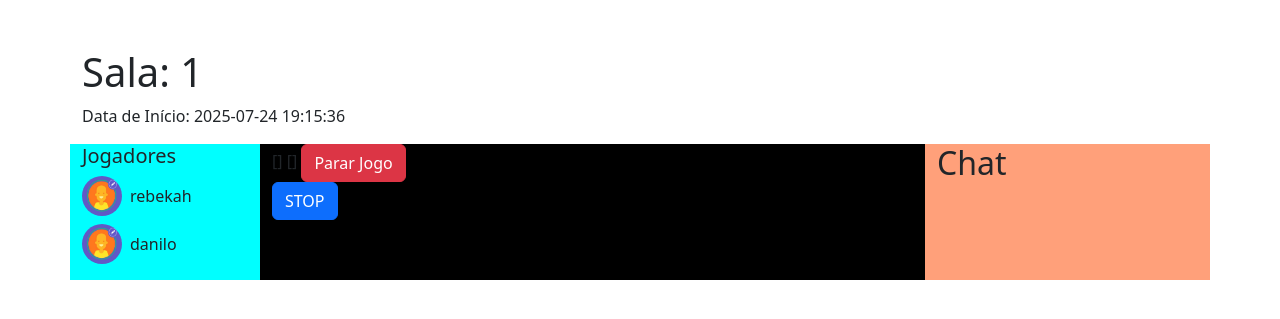
After one commit to rebekahethel/stop, a Flask app: page /sala/1 in a window 1280 px wide. The commit adds this page. Shown: the top 319 px of the page. Run offline with Flask 3, Linux system fonts and the light colour scheme.

Commit message:
criando a sala do jogo

```diff
--- a/app.py
+++ b/app.py
@@ -105,13 +105,17 @@ def criar_sala():
         #pdb.set_trace()
         senha = request.form.get('senha')
         tempo = request.form.get('tempo')
-        letras = request.form.get('letras')
-        temas = request.form.get('temas')
+        letras_ids = request.form.getlist('letras')
+        temas_ids = request.form.getlist('temas')
 
-        sala = Sala(numero_rodadas=numero_rodadas, tempo=60, numero_jogadores=numero_jogadores, senha=senha)
+        letras = Letras.query.filter(Letras.id.in_(letras_ids)).all()
+        temas = Tema.query.filter(Tema.id.in_(temas_ids)).all()
+
+        sala = Sala(numero_rodadas=numero_rodadas, tempo=60, numero_jogadores=numero_jogadores, senha=senha, temas=temas, letras=letras)
 
         db.session.add(sala)
         db.session.commit()
+
         return redirect(url_for('inicio'))
 
     letras = Letras.query.all()
@@ -121,6 +125,12 @@ def criar_sala():
     tempo = [60, 120, 180]
 
     return render_template('criar_sala.html', letras=letras, temas=temas , numero_jogadores=numero_jogadores, numero_rodadas=numero_rodadas, tempo=tempo)
+
+@app.route('/sala/<int:sala_id>')
+def sala(sala_id):
+    sala = Sala.query.get_or_404(sala_id)
+
+    return render_template('sala.html', sala=sala, rodadas=sala.rodadas, letras=sala.letras, temas=sala.temas, jogadores=sala.jogadores)
 
 
 
@@ -135,6 +145,16 @@ def admin_tema():
     temas = Tema.query.all()
     return render_template('tema.html', temas=temas)
 
+@app.route('/sala/iniciar', methods=['GET', 'POST'])
+def iniciar_sala():
+    if request.method == 'POST':
+        sala_id = request.form.get('sala_id')
+        sala = Sala.query.get_or_404(sala_id)
+        sala.data_inicio = db.func.current_timestamp()
+        db.session.add(sala)
+        db.session.commit()
+
+        return redirect(url_for('sala', sala_id=sala.id))
 
 
 @app.route('/admin/letra', methods=['GET', 'POST'])
--- /dev/null
+++ b/templates/sala.html
@@ -0,0 +1,74 @@
+{% extends "base.html" %}
+
+{% block content %}
+{% if sala.data_inicio %}
+<div class="container mt-5">
+    <h1>Sala: {{ sala.id }}</h1>
+    <p>Data de Início: {{ sala.data_inicio.strftime('%Y-%m-%d %H:%M:%S') }}</p>
+
+    {% else %}
+    <div class="container mt-5">
+        <h1>Sala: {{ sala.id }}</h1>
+        <p>Aguardando início do jogo...</p>
+        {% endif %}
+
+
+
+
+        <div class="row">
+            <!-- Coluna de jogadores -->
+            <div class="col-md-2 col-lg-2" style="background-color: aqua;">
+                <h5>Jogadores</h5>
+                <ul class="list-unstyled">
+                    {% for jogador in ["rebekah","danilo"] %}
+                    <li class="d-flex align-items-center mb-2">
+                        <!-- Avatar redondo (pode substituir por URL do jogador depois) -->
+                        <img src="{{ url_for('static', filename='avatar.jpg') }}" alt="avatar" width="40" height="40"
+                            class="rounded-circle me-2">
+                        <span>{{ jogador }}</span>
+                    </li>
+                    {% endfor %}
+                </ul>
+            </div>
+
+
+            <div class="col-md-7 col-lg-7" style="background-color:black">
+                {% if sala.data_inicio %}
+
+                <div>
+                    <form action="/sala/stop">
+                        <input type="hidden" name="sala_id" value="{{ sala.id }}">
+                        {% for tema in temas %}
+                        <label for="tema_{{tema.id}}">{{tema.nome}}</label>
+                        <input type="text" class="form-control mb-2" id="{{tema.nome}}" name="tema_{{tema.id}}" placeholder="Digite a resposta para {{tema.nome}}" required>
+                        {% endfor %}
+
+                        {{sala.temas}}
+                        {{temas}}
+
+                        <button type="submit" class="btn btn-danger">Parar Jogo</button>
+                    </form>
+
+                </div>
+                <button class="btn btn-primary">
+                    STOP
+                </button>
+                {% else %}
+
+                <form action="/sala/iniciar" method="post">
+                    <input type="hidden" name="sala_id" value="{{ sala.id }}">
+                <button type="submit" class="btn btn-primary">
+                    Iniciar Jogo
+                </button>
+                </form>
+
+                {% endif %}
+            </div>
+
+            <!-- Chat -->
+            <div class="col-md-3 col-lg-3" style="background-color: lightsalmon;">
+                <h2>Chat</h2>
+            </div>
+        </div>
+
+        {% endblock %}
```
Also changed, not shown: templates/inicio.html (+7 -6 lines), instance/stop.db.
